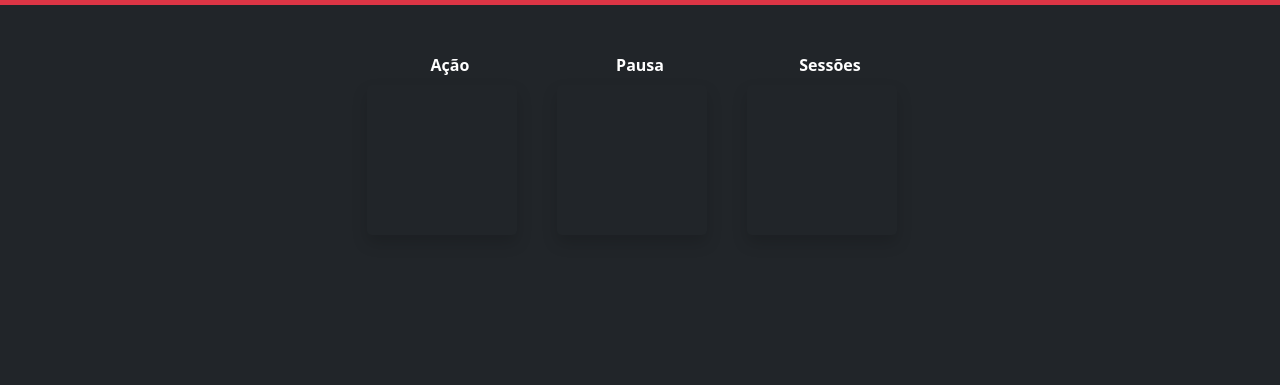
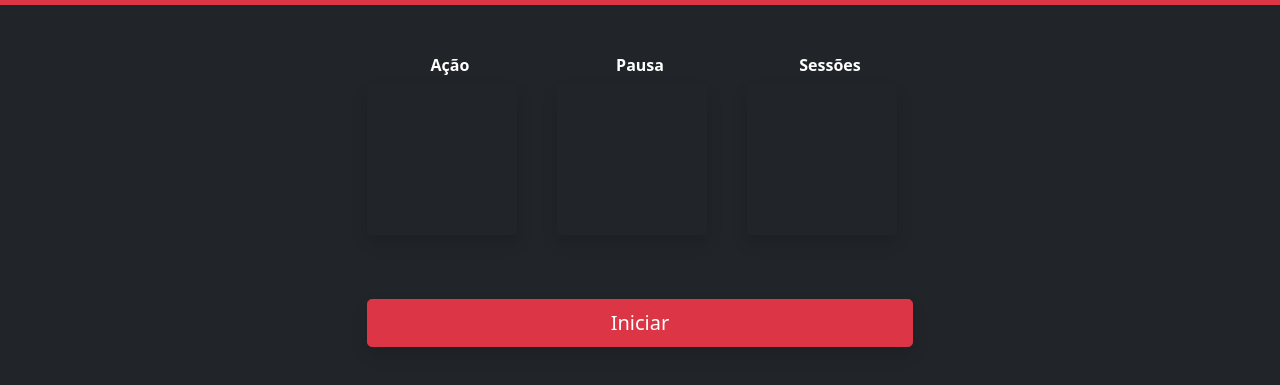
Before and after one commit to EdsonLLima/my-pomodoro, a plain HTML site: page index.html in a window 1280 px wide. Shown: the part 81-466 px from the top of the page. Drawn offline with nearby package versions, Linux system fonts and the light colour scheme.

Commit message:
created button iniciar

```diff
--- a/index.html
+++ b/index.html
@@ -76,7 +76,14 @@
                                 </div>
                             </div>
                         </div>
-                        <!-- input -->
+                        <!-- /input -->
+                        <!-- Start button -->
+                        <div class="row mt-5 mb-5 d-flex justify-content-center">
+                            <div class="col-md-9 d-grid">
+                                <button class="btn btn-danger shadow btn-lg btn-">Iniciar</button>
+                            </div>
+                        </div>
+                        <!-- /Start button -->
                     </div>
                 </div>
                 <!-- config -->
```
